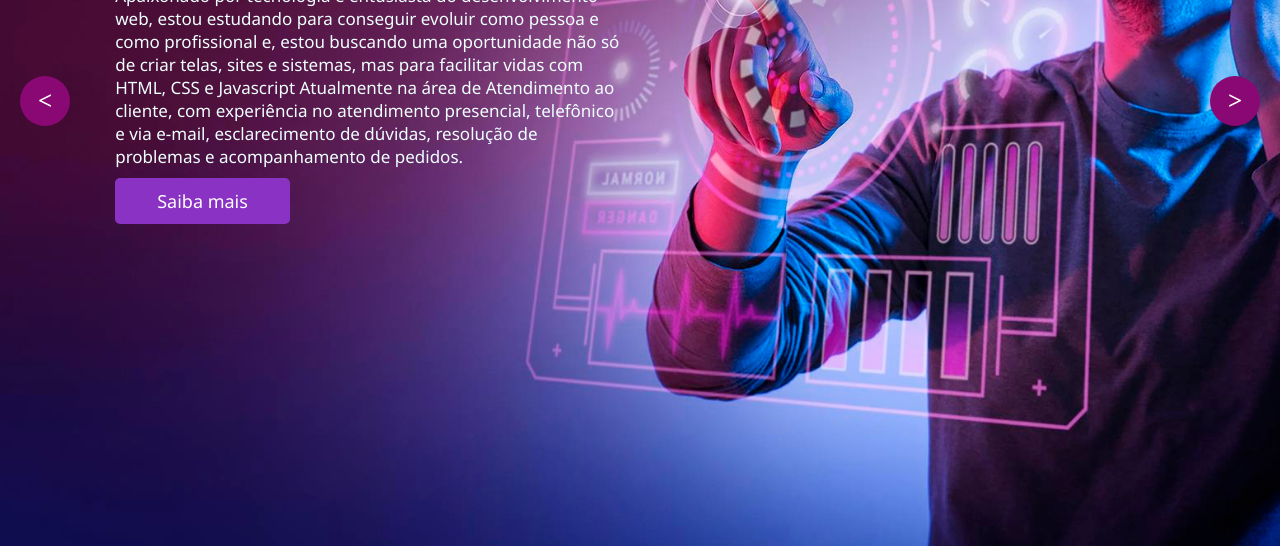
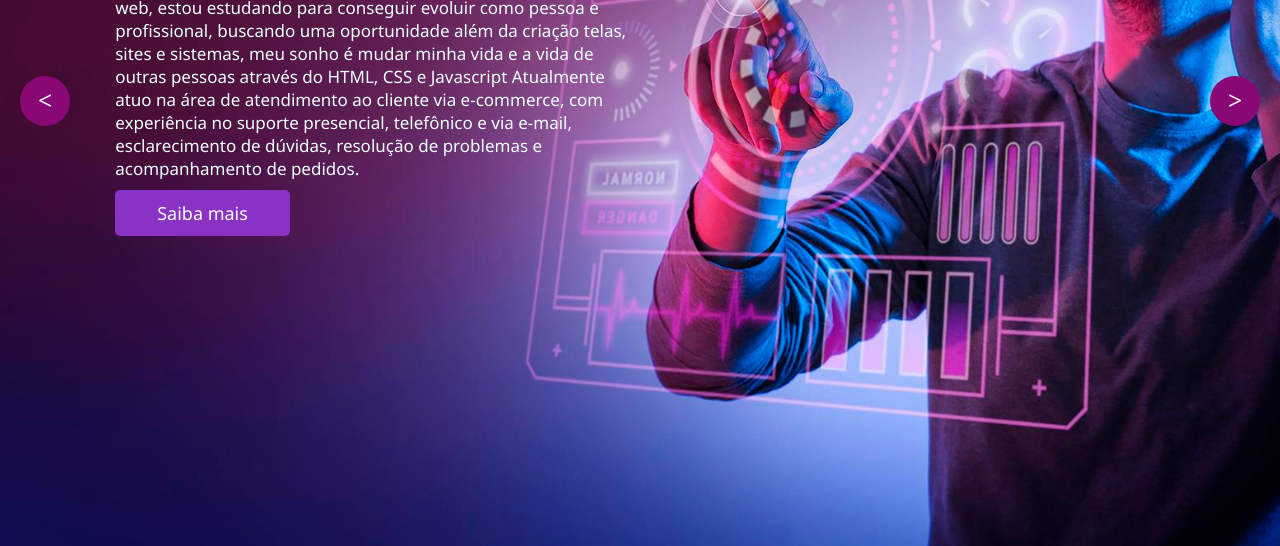
Before and after one commit to demetriusmatos/estudo, a plain HTML site: page index.html in a window 1280 px wide. Shown: the part 344-890 px from the top of the page. Drawn offline with Linux system fonts and the light colour scheme.

Commit message:
update sobre mim

```diff
--- a/index.html
+++ b/index.html
@@ -38,8 +38,10 @@
             <div class="slide">
                 <div class="contentproject">
                     <h3>Sobre mim...</h3>
-                    <p> Apaixonado por tecnologia e entusiasta do desenvolvimento web, estou estudando para conseguir evoluir como pessoa e como profissional e, estou buscando uma oportunidade não só de criar telas, sites e sistemas, mas para facilitar vidas com HTML, CSS e Javascript
-                        Atualmente na área de Atendimento ao cliente, com experiência no atendimento presencial, telefônico e via e-mail, esclarecimento de dúvidas, resolução de problemas e acompanhamento de pedidos.</p>
+                    <p> Apaixonado por tecnologia e entusiasta do desenvolvimento web, estou estudando para conseguir evoluir como pessoa e profissional,
+                        buscando uma oportunidade além da criação telas, sites e sistemas, meu sonho é mudar minha vida e a vida de outras pessoas através do HTML, CSS e Javascript Atualmente atuo
+                        na área de atendimento ao cliente via e-commerce, com experiência no suporte presencial, telefônico e via e-mail, esclarecimento de dúvidas, resolução de problemas e
+                        acompanhamento de pedidos.</p>
 
                     <a href="https://www.linkedin.com/in/demetriusmatos/" target="_blank" rel="noopener noreferrer" class="bntproj">Saiba mais</a>
 
```
